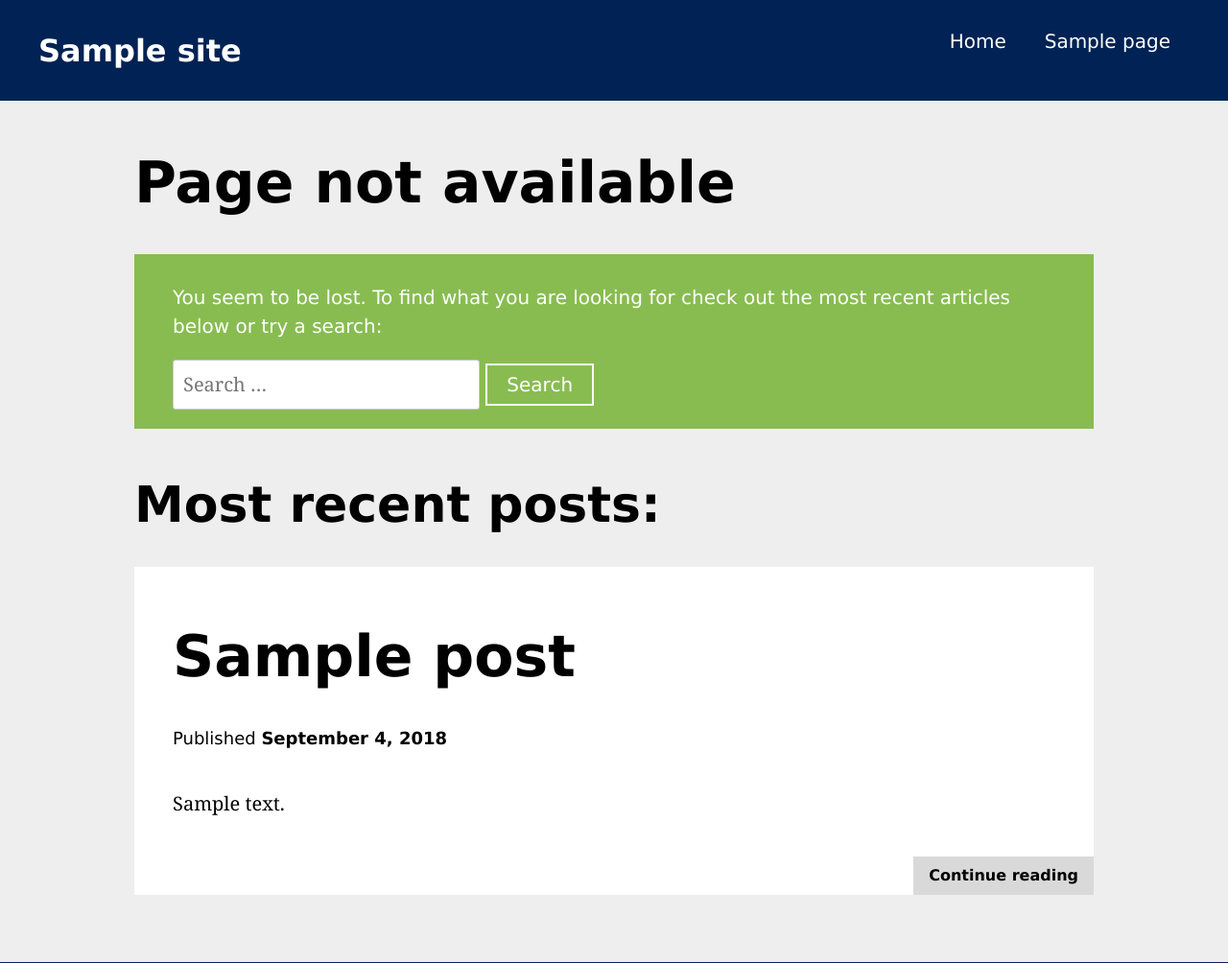
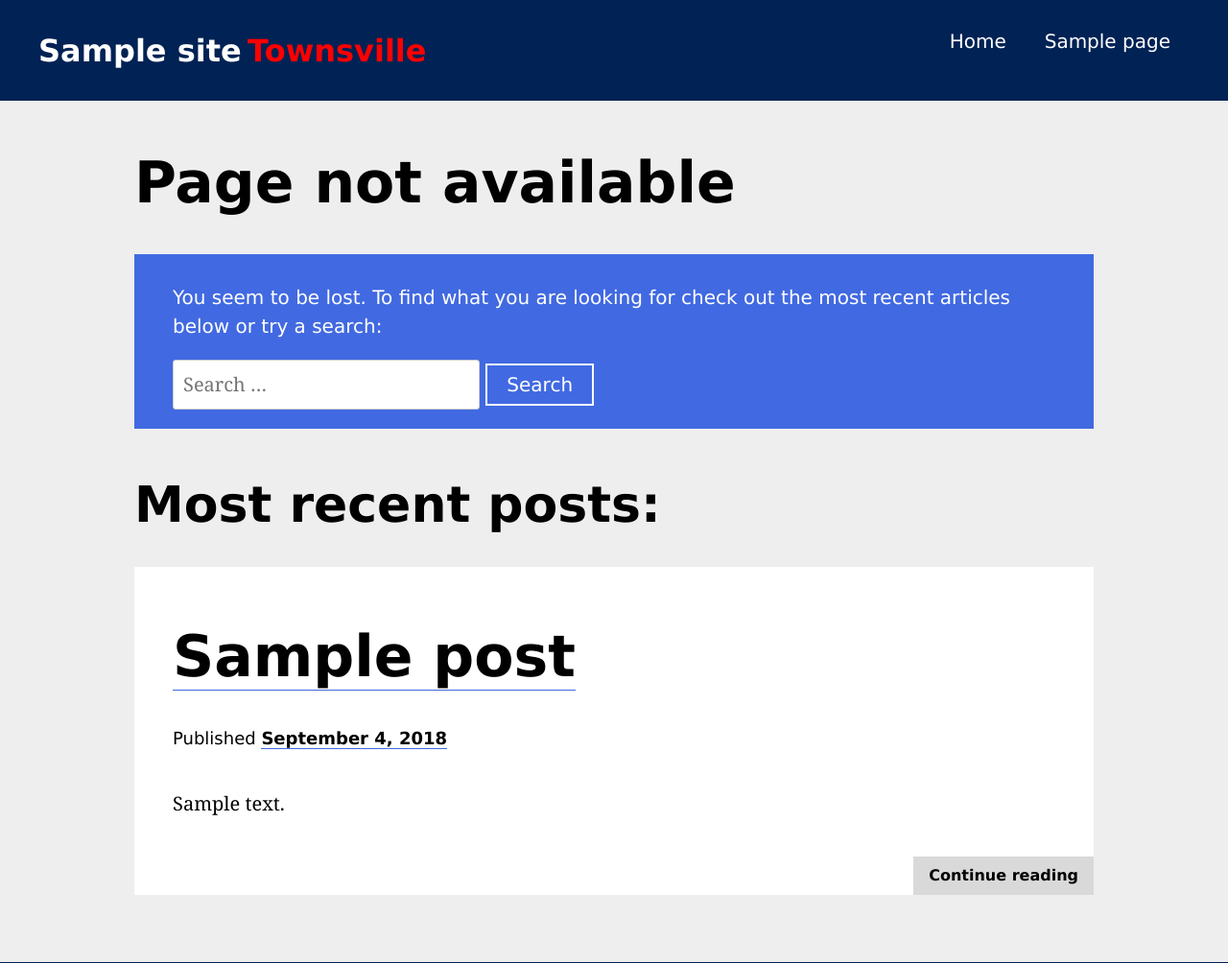
Before and after one commit to CP5637-2018-SP22/assessment-2-cp5637-team-08, a WordPress theme: template themes/u3atheme/404.php in a window 1280 px wide. Shown: the top 1004 px of the page at 96% size. Run offline with PHP 8.4 and a stand-in for WordPress, Linux system fonts and the light colour scheme; the site name, menu and one post (Sample post) are stand-ins, and other content is empty; some libraries are stand-ins or nearby versions.

Commit message:
header styled, interactive styles changed, colors more readable now

```diff
--- a/themes/u3atheme/header.php
+++ b/themes/u3atheme/header.php
@@ -42,13 +42,7 @@
 			<?php else : ?>
 				<p class="site-title"><a href="<?php echo esc_url( home_url( '/' ) ); ?>" rel="home"><?php bloginfo( 'name' ); ?></a></p>
 			<?php
-			endif;
-
-			$description = get_bloginfo( 'description', 'display' );
-			if ( $description || is_customize_preview() ) : ?>
-				<p class="site-description"><?php echo $description; /* WPCS: xss ok. */ ?></p>
-			<?php
-			endif; ?>
+			endif;?>
 			</div><!-- .site-branding__text -->
 		</div><!-- .site-branding -->
 
--- a/themes/u3atheme/sass/navigation/_content-navigation.scss
+++ b/themes/u3atheme/sass/navigation/_content-navigation.scss
@@ -20,6 +20,7 @@
 			color: white;
 			border-color: $color__interactive;
 			background: $color__interactive;
+			cursor: pointer;
 		}
 	}
 
@@ -88,6 +89,7 @@
 	a:hover .post-title,
 	a:focus .post-title{
 		border-bottom-color: white;
+		cursor: pointer;
 	}
 
 }
@@ -115,6 +117,7 @@
 		&:hover {
 			color: white;
 			background: $color__interactive;
+			cursor: pointer;
 		}
 	}
 
--- a/themes/u3atheme/sass/site/header/_header.scss
+++ b/themes/u3atheme/sass/site/header/_header.scss
@@ -53,8 +53,15 @@
 
 		&:hover,
 		&:focus {
-			text-decoration: underline;
+			cursor: pointer;
 		}
+	}
+
+	&:after {
+		content: 'Townsville';
+		font-size: 1em;
+		margin: 0 0 0 .2em;
+		color: red;
 	}
 }
 
--- a/themes/u3atheme/sass/site/primary/_posts-and-pages.scss
+++ b/themes/u3atheme/sass/site/primary/_posts-and-pages.scss
@@ -39,6 +39,7 @@
 	a {
 		text-decoration: none;
 		color: black;
+		border-bottom: 1px solid $color__interactive;
 
 		&:focus,
 		&:hover {
@@ -56,6 +57,7 @@
 		font-weight: 700;
 		text-decoration: none;
 		color: black;
+		border-bottom: 1px solid $color__interactive;
 
 		&:focus,
 		&:hover {
@@ -67,7 +69,7 @@
 
 .byline {
 	&::after {
-		content: "|";
+		content: ".";
 		margin: 0 .5em;
 	}
 }
@@ -75,7 +77,7 @@
 .comments-link,
 .edit-link {
 	&::before {
-		content: "|";
+		content: ".";
 		margin: 0 .5em;
 	}
 }
--- a/themes/u3atheme/sass/variables-site/_colors.scss
+++ b/themes/u3atheme/sass/variables-site/_colors.scss
@@ -1,5 +1,5 @@
 $color__skin: #002254; // Header etc.
-$color__interactive: #88bc51; // Links, highlights, etc.
+$color__interactive: royalblue; // Links, highlights, etc.
 
 $color__background-body: #fff;
 $color__background-screen: #f1f1f1;
@@ -11,8 +11,8 @@ $color__background-ins: #fff9c0;
 $color__text-screen: #000;
 $color__text-input: #666;
 $color__text-input-focus: #111;
-$color__link: #88bc51;
-$color__link-visited: darkgrey;
+$color__link: darkblue;
+$color__link-visited: #777;
 $color__link-hover: $color__interactive;
 $color__text-main: #000;
 
--- a/themes/u3atheme/style.css
+++ b/themes/u3atheme/style.css
@@ -571,15 +571,15 @@ textarea {
 ## Links
 --------------------------------------------------------------*/
 a {
-	color: #88bc51;
+	color: darkblue;
 }
 
 a:visited {
-	color: darkgrey;
+	color: #777;
 }
 
 a:hover, a:focus, a:active {
-	color: #88bc51;
+	color: royalblue;
 }
 
 a:focus {
@@ -962,7 +965,7 @@ a:hover, a:active {
 	padding: 1em 2em;
 	font-family: "Source Sans Pro", "Lucida Grande", "Lucida Sans Unicode", "Lucida Sans", Geneva, Arial, sans-serif;
 	color: white;
-	background: #88bc51;
+	background: royalblue;
 }
 
 .search input[type="search"],
@@ -1095,7 +1098,14 @@ a:hover, a:active {
 }
 
 .site-title a:hover, .site-title a:focus {
-	text-decoration: underline;
+	cursor: pointer;
+}
+
+.site-title:after {
+	content: 'Townsville';
+	font-size: 1em;
+	margin: 0 0 0 .2em;
+	color: red;
 }
 
 .site-description {
@@ -1306,10 +1316,11 @@ button.dropdown-toggle {
 .entry-title a {
 	text-decoration: none;
 	color: black;
+	border-bottom: 1px solid royalblue;
 }
 
 .entry-title a:focus, .entry-title a:hover {
-	border-bottom: 5px solid #88bc51;
+	border-bottom: 5px solid royalblue;
 }
 
 .entry-meta,
@@ -1323,23 +1334,24 @@ button.dropdown-toggle {
 	font-weight: 700;
 	text-decoration: none;
 	color: black;
+	border-bottom: 1px solid royalblue;
 }
 
 .entry-meta a:focus, .entry-meta a:hover,
 .entry-footer a:focus,
 .entry-footer a:hover {
 	color: black;
-	border-bottom: 3px solid #88bc51;
+	border-bottom: 3px solid royalblue;
 }
 
 .byline::after {
-	content: "|";
+	content: ".";
 	margin: 0 .5em;
 }
 
 .comments-link::before,
 .edit-link::before {
-	content: "|";
+	content: ".";
 	margin: 0 .5em;
 }
 
```
Also changed, not shown: other parts of themes/u3atheme/style.css (+23 -20 lines), 1 other file.
